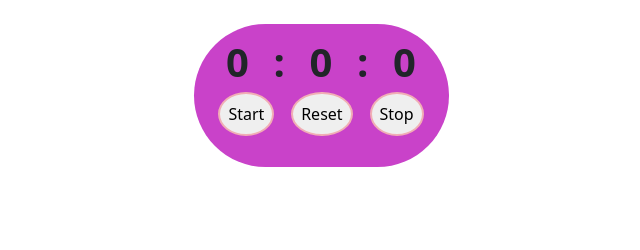
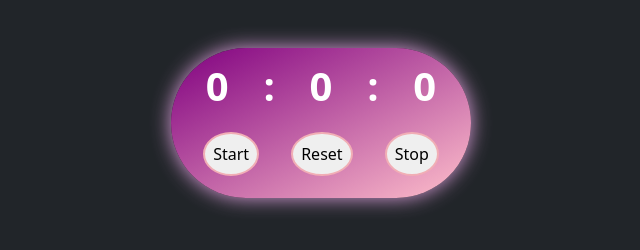
Before and after one commit to HabibMohsin786/stop_watch, a plain HTML site: page index.html in a window 1280 px wide. Shown: the whole page, without its empty margins (319-959 px from the left). Drawn offline with nearby package versions, Linux system fonts and the light colour scheme.

Commit message:
continue

```diff
--- a/index.html
+++ b/index.html
@@ -3,7 +3,7 @@
   <head>
     <meta charset="utf-8" />
     <meta name="viewport" content="width=device-width, initial-scale=1" />
-    <title>Bootstrap demo</title>
+    <title>Stop Watch</title>
     <link
       href="https://cdn.jsdelivr.net/npm/bootstrap@5.3.3/dist/css/bootstrap.min.css"
       rel="stylesheet"
@@ -12,9 +12,9 @@
     />
     <link rel="stylesheet" href="stylesheet.css" />
   </head>
-  <body>
-    <div class="main container p-2 mt-4">
-      <div class="disBox d-flex justify-content-evenly">
+  <body class="bg-dark">
+    <div class="main pt-2 mt-5">
+      <div class="disBox d-flex justify-content-evenly mb-3">
         <span class="min" id="minDisplay"></span>
         <span class="" id="">:</span>
         <span class="sec" id="secDisplay"></span>
--- a/stylesheet.css
+++ b/stylesheet.css
@@ -1,25 +1,28 @@
+
+
 .main {
 
-    width: 255px;
-    height: 143px;
-    background-color: rgb(201, 66, 201);
+    width: 300px;
+    height: 150px;
+    background-image: linear-gradient(to bottom right, purple, pink);
     border: none;
     border-radius: 80px;
+    margin: auto;
+    box-shadow: 0px 0px 20px plum;
+}
+
+
+.disBox {
+    color: white;
+    font-weight: bold;
+    font-size: 40px;
     margin: auto;
 
 }
 
 
-.disBox {
-    font-weight: bold;
-    font-size: 40px;
-    margin: auto;
-    text-shadow: 10px, 10px, whitesmoke !important;
-}
-
-
 .btnSRS:hover {
-    background-color: purple;
+    background-image: linear-gradient(to bottom right, purple, pink);
     color: white;
 
 
```
